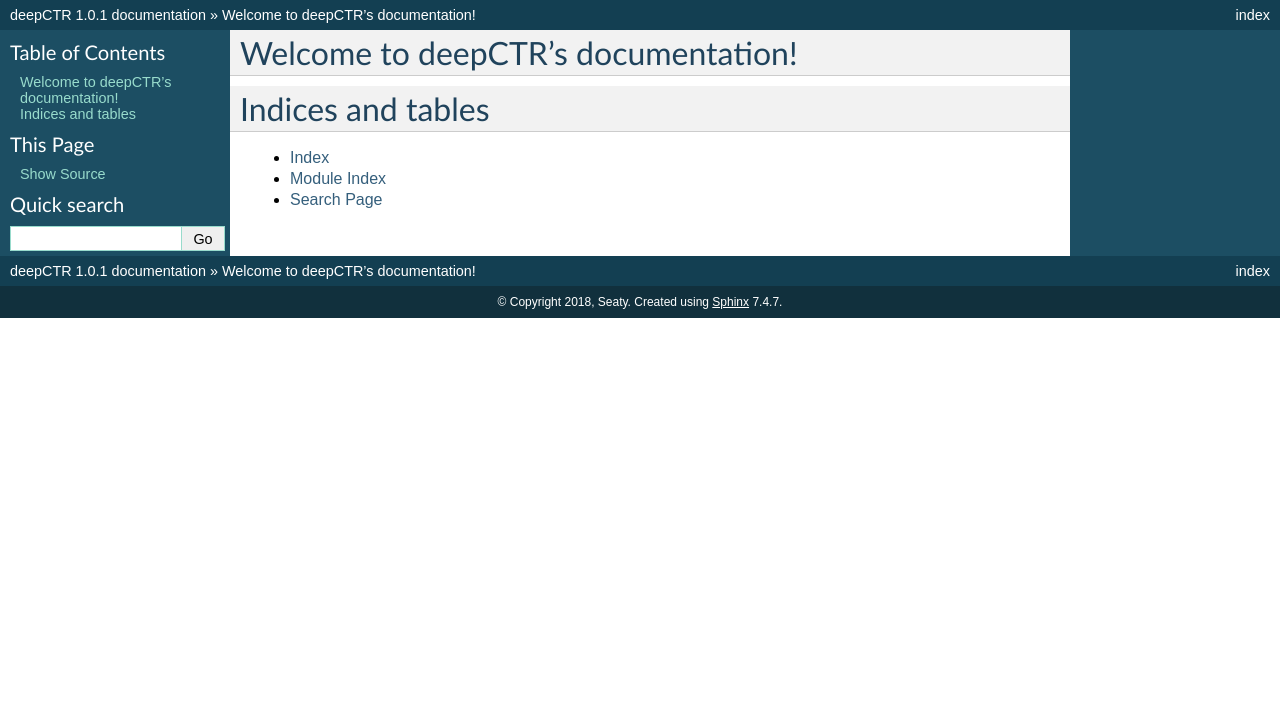
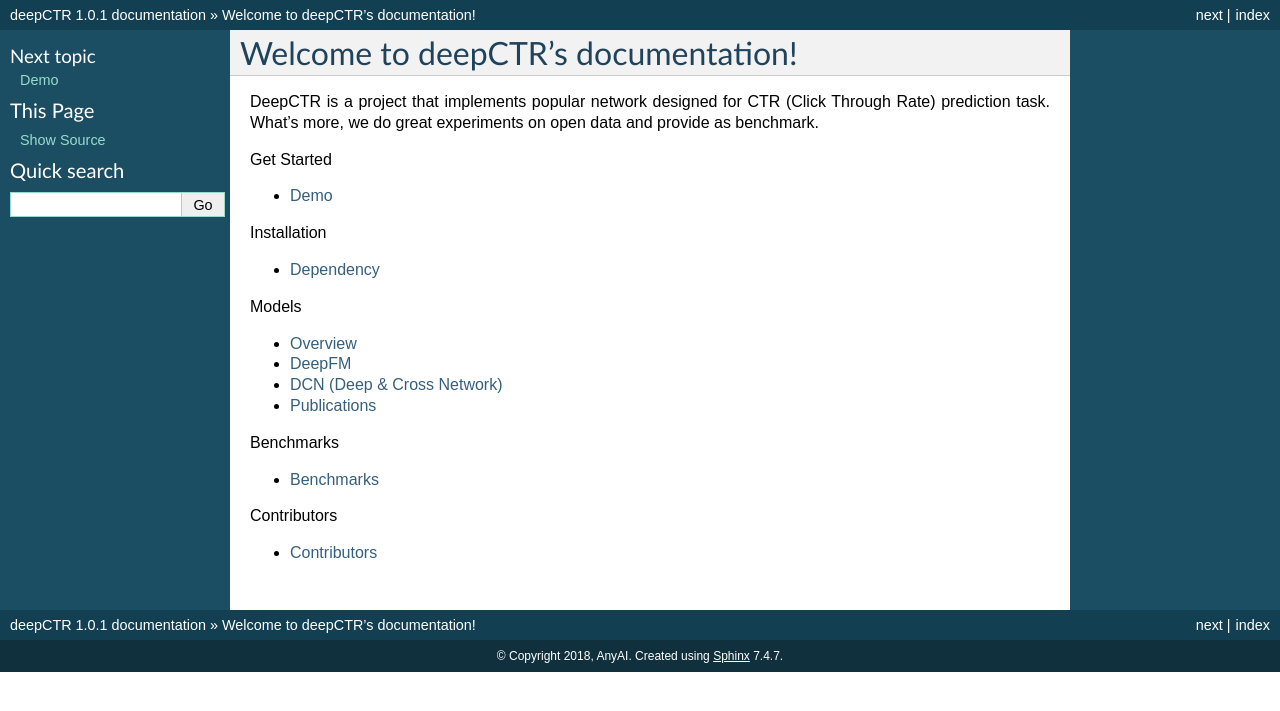
Before and after one commit to anyai/DeepCTR, a Sphinx documentation site: the page built from docs/source/index.rst, in a window 1280 px wide. Shown: the top 711 px of the page. Built offline with Sphinx 7.4.7, drawn with Linux system fonts in a browser that asks for light colours.

Commit message:
add all basic files

```diff
--- a/docs/source/conf.py
+++ b/docs/source/conf.py
@@ -20,7 +20,7 @@
 # -- Project information -----------------------------------------------------
 
 project = u'deepCTR'
-copyright = u'2018, Seaty'
+copyright = u'2018, AnyAI'
 author = u'Seaty'
 
 # The short X.Y version
--- /dev/null
+++ b/docs/source/contributor.rst
@@ -0,0 +1,5 @@
+Contributors
+============
+
+- `Jieming Zhu <http://jiemingzhu.github.io>`_, The Chinese University of Hong Kong, currently at Huawei 2012 Labs.
+- `Haicheng Xu <https://github.com/XSeaty>`_, Sun Yat-Sen University
--- /dev/null
+++ b/docs/source/demo.rst
@@ -0,0 +1,2 @@
+Demo
+====
--- a/docs/source/index.rst
+++ b/docs/source/index.rst
@@ -6,15 +6,37 @@
 Welcome to deepCTR's documentation!
 ===================================
 
+DeepCTR is a project that implements popular network designed for CTR (Click Through Rate) prediction task. What's more, we do great experiments on open data and provide as benchmark.
+
 .. toctree::
-   :maxdepth: 2
-   :caption: Contents:
+   :maxdepth: 1
+   :caption: Get Started
 
+   demo
 
+.. toctree::
+   :maxdepth: 1
+   :caption: Installation
 
-Indices and tables
-==================
+   installation/dependency
 
-* :ref:`genindex`
-* :ref:`modindex`
-* :ref:`search`
+.. toctree::
+   :maxdepth: 1
+   :caption: Models
+
+   models/Overview
+   models/DeepFM
+   models/DCN
+   publication
+
+.. toctree::
+   :maxdepth: 1
+   :caption: Benchmarks
+
+   benchmark
+
+.. toctree::
+   :maxdepth: 1
+   :caption: Contributors
+
+   contributor
--- /dev/null
+++ b/docs/source/models/DCN.rst
@@ -0,0 +1,2 @@
+DCN (Deep & Cross Network)
+===================================
--- /dev/null
+++ b/docs/source/models/DeepFM.rst
@@ -0,0 +1,2 @@
+DeepFM
+===================================
--- /dev/null
+++ b/docs/source/models/Overview.rst
@@ -0,0 +1,4 @@
+Overview
+===================================
+
+DeepCTR aims to provide a set of open-source neural network wrappers that are popular in CTR prediction task. By using deepCTR, user just need to define their data preprocess function to build up their network and train on their own data. The following figure illustrates the framwork.
```
Also changed, not shown: docs/source/benchmark.rst (added, +35 -0 lines), docs/source/installation/dependency.rst (added, +14 -0 lines), docs/source/publication.md (added, +8 -0 lines).
